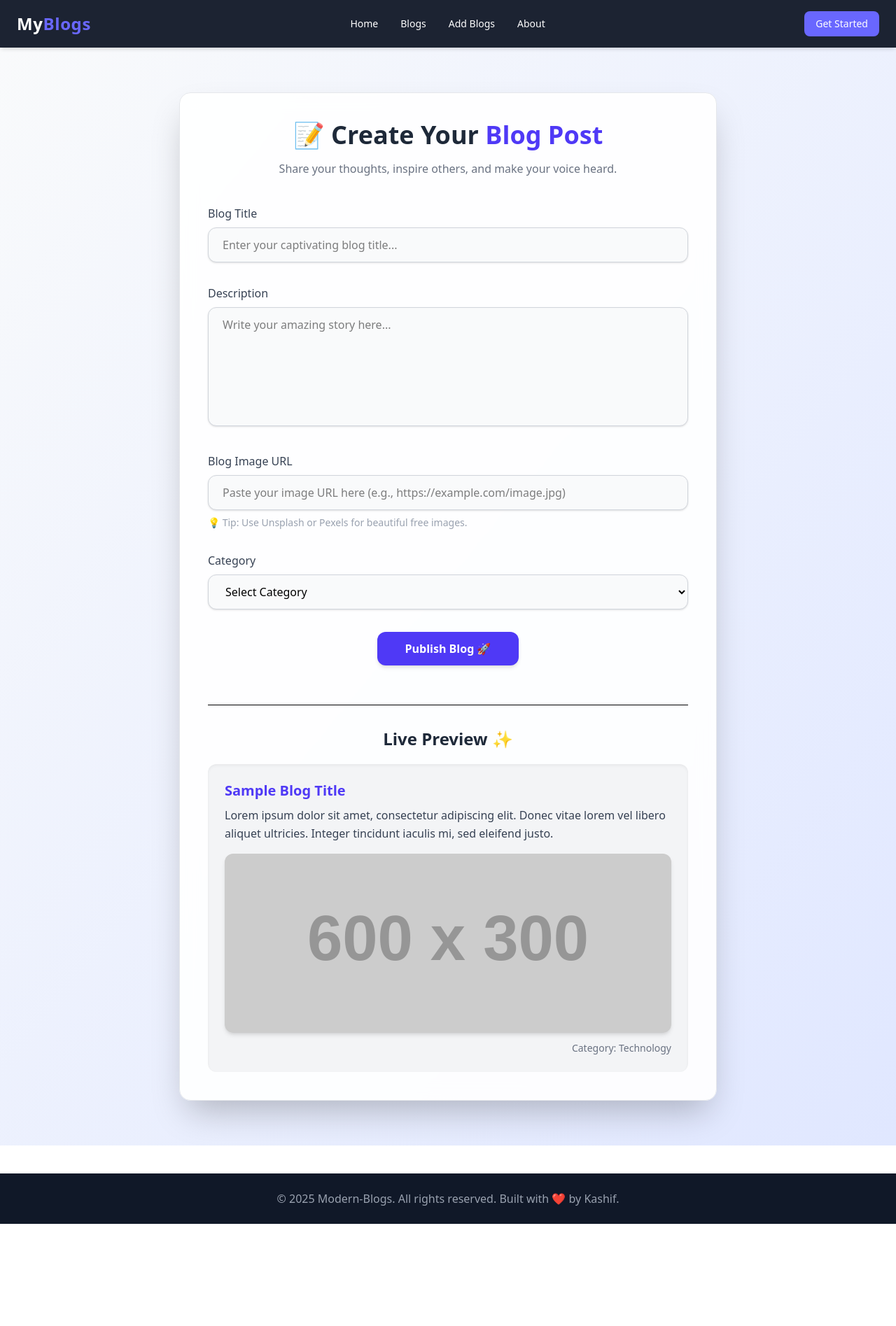
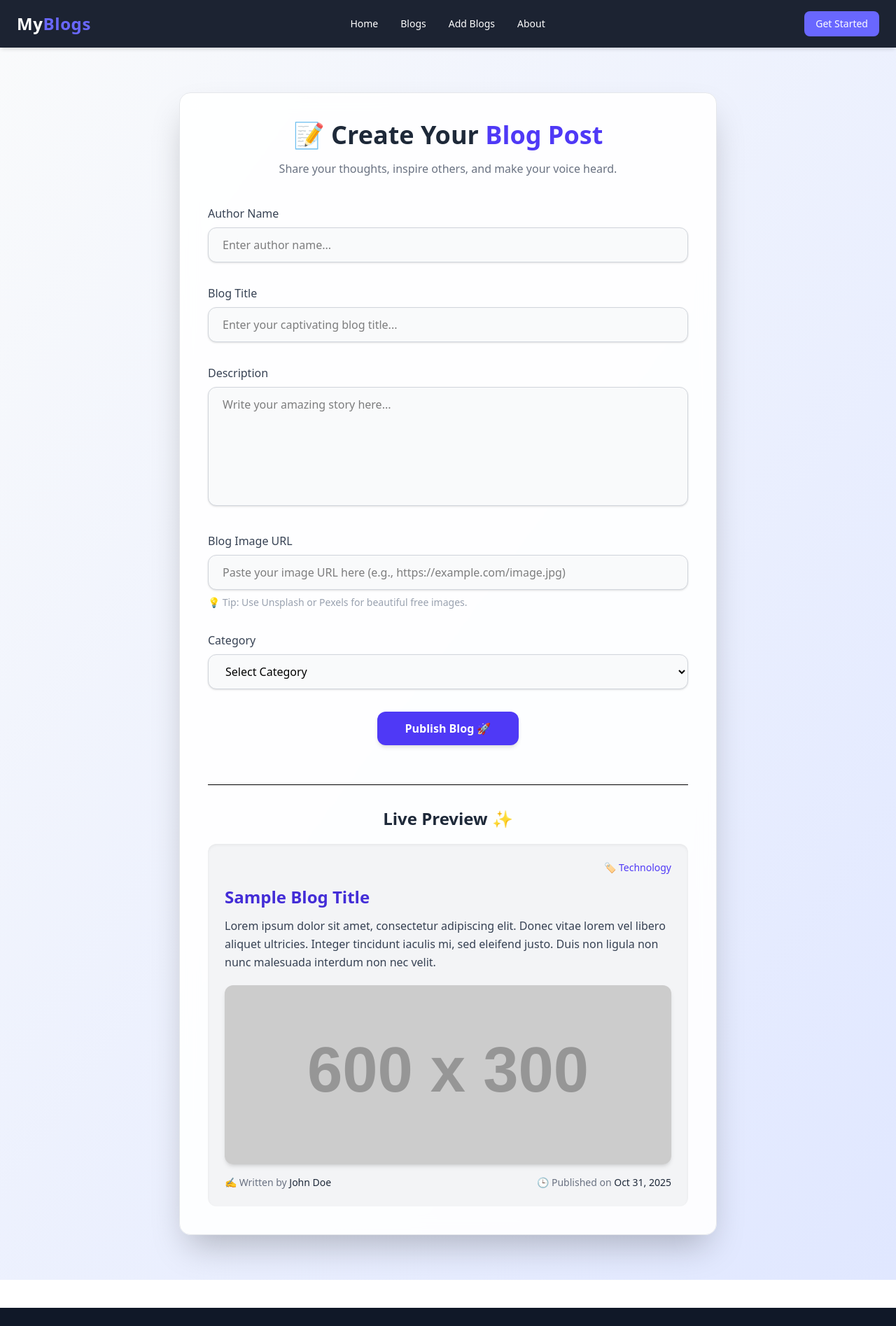
Before and after one commit to Muhammadkashif20/Blog-App-React.js, a React (Vite) app: page /add-blog in a window 1280 px wide. Shown: the top 1895 px of the page at 70% size. Before the commit the page ends 1749 px from the top, so only its background shows below. Built offline with nearby package versions, Linux system fonts and the light colour scheme.

Commit message:
working on live previews sample

```diff
--- a/src/Components/AddBlog.jsx
+++ b/src/Components/AddBlog.jsx
@@ -8,6 +8,7 @@ const AddBlog = () => {
   const [description, setDescription] = useState("");
   const [imageUrl, setImageUrl] = useState("");
   const [category, setCategory] = useState("");
+  const [author, setAuthor] = useState("");
 
   let blogHeading = blogTitle;
   let blogDesc = description;
@@ -30,7 +31,6 @@ const AddBlog = () => {
   const handleTitle = (e) => {
     setBlogTitle(e.target.value);
     console.log("blog-title=>", blogTitle);
-
   };
 
   const handleDesc = (e) => {
@@ -54,16 +54,19 @@ const AddBlog = () => {
     description: blogDesc,
     image: blogImg,
     category: blogCategory,
+    date: new Date().toLocaleDateString(),
   };
-
 
   const handleSubmit = () => {
     console.log("BlogObject=>", blogObj);
 
     const getBlogData = JSON.parse(localStorage.getItem("blogObj"));
-    let newData=getBlogData.push(blogObj)
+    let newData = getBlogData.push(blogObj);
 
-    const setBlogData = localStorage.setItem("blogObj",JSON.stringify(getBlogData));
+    const setBlogData = localStorage.setItem(
+      "blogObj",
+      JSON.stringify(getBlogData)
+    );
     console.log("blog-data=>", getBlogData);
     // Clear Input's
 
@@ -87,6 +90,19 @@ const AddBlog = () => {
 
           {/* Form */}
           <form className="space-y-8">
+             {/* Author Name */}
+            <div>
+              <label className="block text-gray-700 mb-2 font-medium">
+                Author Name
+              </label>
+              <input
+                type="text"
+                onChange={(e) => setAuthor(e.target.value)}
+                placeholder="Enter author name..."
+                className="w-full px-5 py-3 bg-gray-50 border border-gray-300 rounded-xl shadow-sm outline-none focus:ring-2 focus:ring-indigo-500 focus:bg-white transition"
+              />
+            </div>
+
             {/* Blog Title */}
             <div>
               <label className="block text-gray-700 mb-2 font-medium">
@@ -164,25 +180,46 @@ const AddBlog = () => {
   <h3 className="text-2xl font-bold text-gray-800 mb-5 text-center">
     Live Preview ✨
   </h3>
+
   <div className="bg-gray-100 rounded-xl p-6 shadow-inner">
-              <h4 className="text-xl font-bold text-indigo-600 mb-2">
+    {/* Blog Header Info */}
+    <div className="flex items-center justify-end mb-4 text-sm text-gray-600">
+      <p>
+        🏷️ <span className="font-medium text-indigo-600">Technology</span>
+      </p>
+    </div>
+
+    {/* Blog Title */}
+    <h4 className="text-2xl font-bold text-indigo-700 mb-3">
       Sample Blog Title
     </h4>
-              <p className="text-gray-700 leading-relaxed mb-4">
-                Lorem ipsum dolor sit amet, consectetur adipiscing elit. Donec
-                vitae lorem vel libero aliquet ultricies. Integer tincidunt
-                iaculis mi, sed eleifend justo.
+
+    {/* Blog Description */}
+    <p className="text-gray-700 leading-relaxed mb-5">
+      Lorem ipsum dolor sit amet, consectetur adipiscing elit. Donec vitae lorem
+      vel libero aliquet ultricies. Integer tincidunt iaculis mi, sed eleifend
+      justo. Duis non ligula non nunc malesuada interdum non nec velit.
     </p>
+
+    {/* Blog Image */}
     <img
       src="https://via.placeholder.com/600x300"
       alt="Preview"
-                className="rounded-xl w-full h-64 object-cover shadow-md"
+      className="rounded-xl w-full h-64 object-cover shadow-md mb-4"
     />
-              <p className="mt-3 text-sm text-gray-500 text-right">
-                Category: <span className="font-medium">Technology</span>
+
+    {/* Footer Info */}
+    <div className="flex items-center justify-between text-sm text-gray-500">
+      <p>
+        ✍️ Written by <span className="font-medium text-gray-800">John Doe</span>
+      </p>
+      <p>
+        🕒 Published on <span className="font-medium text-gray-800">Oct 31, 2025</span>
       </p>
     </div>
   </div>
+</div>
+
         </div>
       </section>
 
```
Lines whose indentation alone changed are shown as unchanged.
